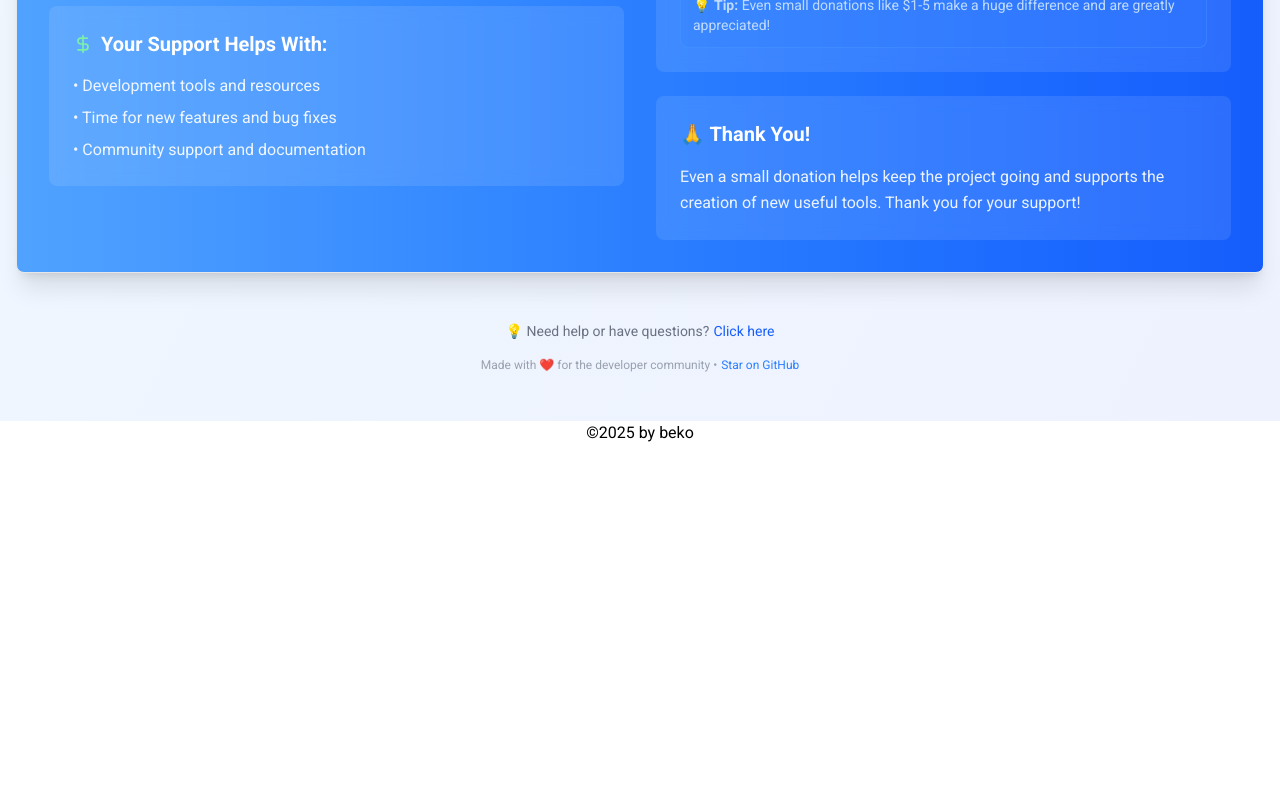
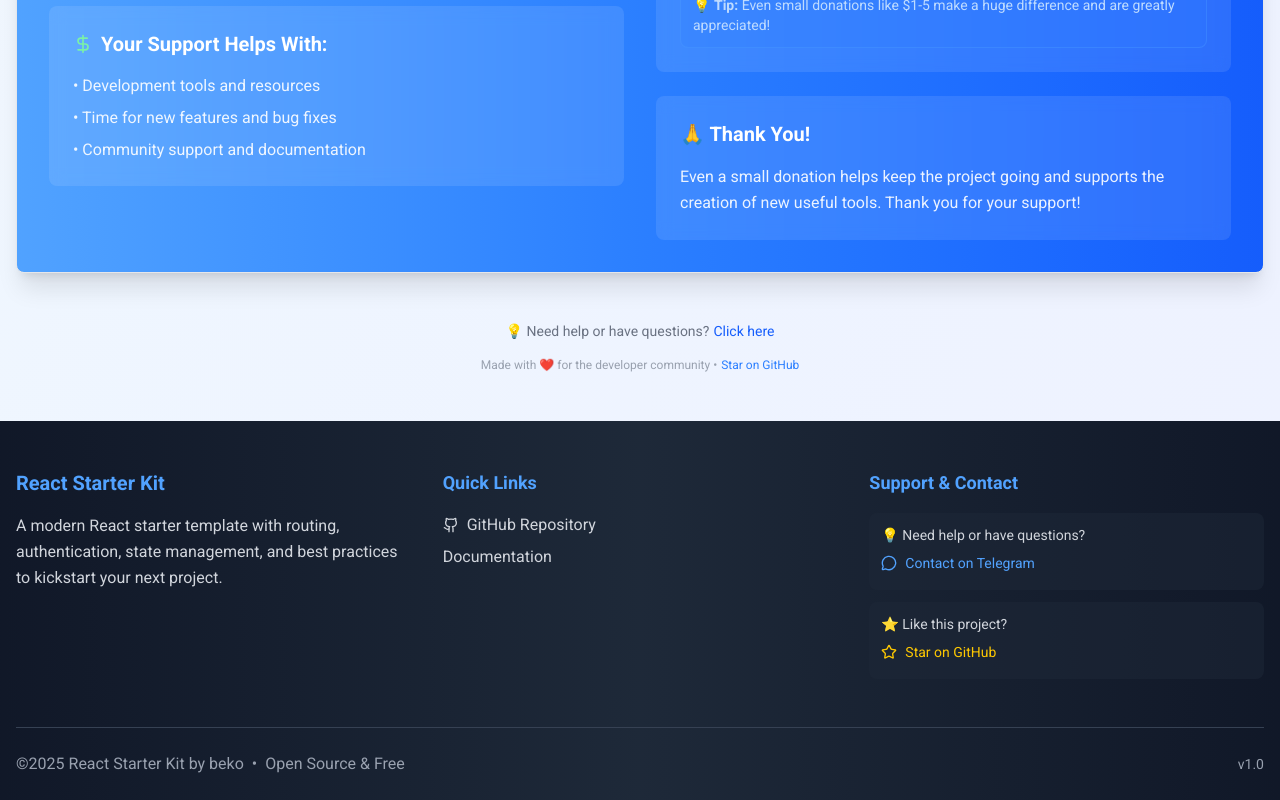
Before and after one commit to q0d1r0v/react_starter_kit, a React (Vite) app: page / in a window 1280 px wide. Shown: the part 2129-2929 px from the top of the page. Before the commit the page ends 2574 px from the top, so only its background shows below. Built offline with nearby package versions, Linux system fonts and the light colour scheme.

Commit message:
React Starter Kit

```diff
--- a/src/layouts/default.tsx
+++ b/src/layouts/default.tsx
@@ -1,14 +1,118 @@
 import { Outlet } from "react-router-dom";
+import { Heart, Star, MessageCircle, Github } from "lucide-react";
 
-export default function defaultLayout() {
+export default function DefaultLayout() {
   return (
-    <div>
-      <main>
+    <div className="min-h-screen flex flex-col">
+      <main className="flex-1">
         <Outlet />
       </main>
+      <footer className="bg-gradient-to-r from-gray-900 via-gray-800 to-gray-900 text-white">
+        <div className="container mx-auto px-4">
+          {/* Main Footer Content */}
+          <div className="py-12 grid grid-cols-1 md:grid-cols-3 gap-8">
+            {/* Project Info */}
+            <div>
+              <h3 className="text-xl font-bold text-blue-400 mb-4">
+                React Starter Kit
+              </h3>
+              <p className="text-gray-300 leading-relaxed mb-4">
+                A modern React starter template with routing, authentication,
+                state management, and best practices to kickstart your next
+                project.
+              </p>
+            </div>
 
-      <footer className="flex items-center justify-center">
-        <p>©{new Date().getFullYear()} by beko</p>
+            {/* Quick Links */}
+            <div>
+              <h4 className="text-lg font-semibold mb-4 text-blue-400">
+                Quick Links
+              </h4>
+              <ul className="space-y-2">
+                <li>
+                  <a
+                    href="https://github.com/q0d1r0v/react_starter_kit"
+                    className="text-gray-300 hover:text-white transition-colors flex items-center gap-2"
+                    target="_blank"
+                    rel="noopener noreferrer"
+                  >
+                    <Github className="h-4 w-4" />
+                    GitHub Repository
+                  </a>
+                </li>
+                <li>
+                  <a
+                    href="https://github.com/q0d1r0v/react_starter_kit/blob/main/README.md"
+                    className="text-gray-300 hover:text-white transition-colors"
+                    target="_blank"
+                    rel="noopener noreferrer"
+                  >
+                    Documentation
+                  </a>
+                </li>
+              </ul>
+            </div>
+
+            {/* Support & Contact */}
+            <div>
+              <h4 className="text-lg font-semibold mb-4 text-blue-400">
+                Support & Contact
+              </h4>
+              <div className="space-y-3">
+                <div className="bg-gray-800/50 rounded-lg p-3">
+                  <p className="text-sm text-gray-300 mb-2">
+                    💡 Need help or have questions?
+                  </p>
+                  <a
+                    href="https://t.me/qodirov_oybekjon"
+                    className="inline-flex items-center gap-2 text-blue-400 hover:text-blue-300 transition-colors text-sm"
+                    target="_blank"
+                    rel="noopener noreferrer"
+                  >
+                    <MessageCircle className="h-4 w-4" />
+                    Contact on Telegram
+                  </a>
+                </div>
+                <div className="bg-gray-800/50 rounded-lg p-3">
+                  <p className="text-sm text-gray-300 mb-2">
+                    ⭐ Like this project?
+                  </p>
+                  <a
+                    href="https://github.com/q0d1r0v/react_starter_kit"
+                    className="inline-flex items-center gap-2 text-yellow-400 hover:text-yellow-300 transition-colors text-sm"
+                    target="_blank"
+                    rel="noopener noreferrer"
+                  >
+                    <Star className="h-4 w-4" />
+                    Star on GitHub
+                  </a>
+                </div>
+              </div>
+            </div>
+          </div>
+
+          {/* Bottom Bar */}
+          <div className="border-t border-gray-700 py-6">
+            <div className="flex flex-col md:flex-row justify-between items-center gap-4">
+              <div className="flex items-center gap-2 text-gray-400">
+                <span>
+                  ©{new Date().getFullYear()} React Starter Kit by beko
+                </span>
+                <span>•</span>
+                <span>Open Source & Free</span>
+              </div>
+              <div className="flex items-center gap-4 text-sm text-gray-400">
+                <a
+                  className="hover:text-white transition-colors"
+                  target="_blank"
+                  rel="noopener noreferrer"
+                >
+                  v1.0
+                </a>
+              </div>
+            </div>
+          </div>
+        </div>
       </footer>
     </div>
   );
```
